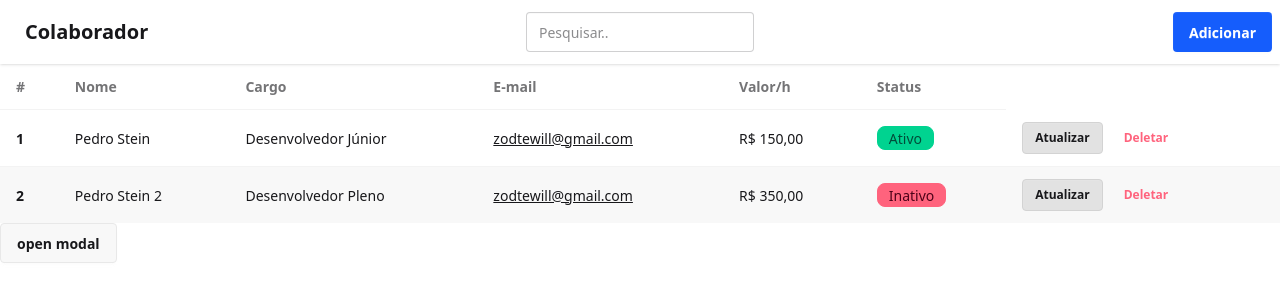
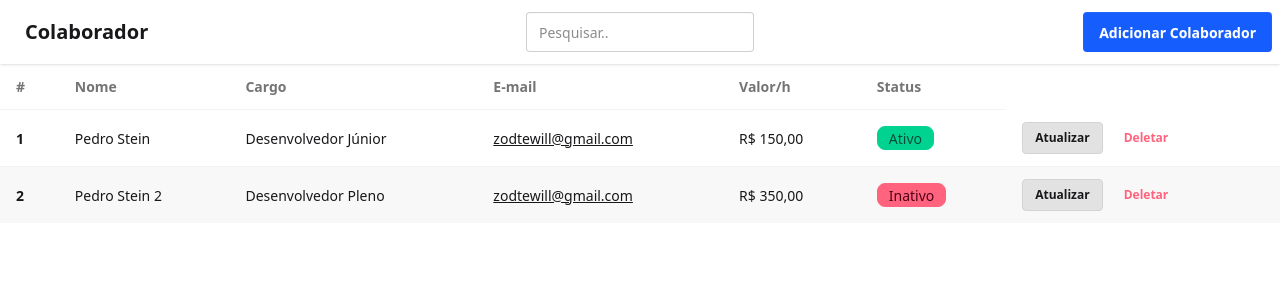
Before and after one commit to Pedro6Stein/RegistroDePrestadores, a React (Vite) app in the folder crud-frontend/: page / in a window 1280 px wide. Shown: the top 302 px of the page. Built offline with nearby package versions, Linux system fonts and the light colour scheme.

Commit message:
FIx: Arrumando a props do Modal + modal na tela
Agora nosso modal aparece normal, entretanto falta a gente organizar as props que vem do navBar

```diff
--- a/crud-frontend/src/App.jsx
+++ b/crud-frontend/src/App.jsx
@@ -4,7 +4,7 @@ import Navbar from "./components/Navbar";
 import Tablelist from "./components/Tablelist";
 
 export default function App() {
-  const [onClose, setIsOpen] = useState(false);
+  const [isOpen, setIsOpen] = useState(false);
   const [modalMode, setModalMode] = useState("add");
 
   const handleOpen = (mode) => {
@@ -15,11 +15,8 @@ export default function App() {
   const handleClose = () => setIsOpen(false);
 
   const handleSubmit = () => {
-    if (modalMode === "add") {
-      console.log("O modal foi adicionado");
-    } else {
-      console.log("O modal foi alterado");
-    }
+    if (modalMode === "add") console.log("O modal foi adicionado");
+    else console.log("O modal foi alterado");
     setIsOpen(false);
   };
 
@@ -27,7 +24,13 @@ export default function App() {
     <>
       <Navbar onOpen={() => handleOpen("add")} />
       <Tablelist />
-      <ModalForm isOpen={onClose} onClose={handleClose} />
+      <ModalForm modal={{
+        isOpen,
+        onClose: handleClose,
+        mode: modalMode,
+        onSubmit: handleSubmit,
+      }} />
+
     </>
   );
 }
--- a/crud-frontend/src/components/ModalForm.jsx
+++ b/crud-frontend/src/components/ModalForm.jsx
@@ -1,19 +1,34 @@
-export default function ModalForm(isOpen, onClose, model, onSubmit) {
+// ModalForm.jsx
+export default function ModalForm({ modal }) {
+    const { isOpen, onClose, mode, onSubmit } = modal;
+
+    if (!isOpen) return null;
+
     return (
-        <>
-            <button className="btn" onClick={() => document.getElementById('my_modal_1').showModal()}>open modal</button>
-            <dialog id="my_modal_1" className="modal">
-                <div className="modal-box">
-                    <h3 className="font-bold text-lg">Hello!</h3>
-                    <p className="py-4">Press ESC key or click the button below to close</p>
-                    <div className="modal-action">
-                        <form method="dialog">
-                            {/* if there is a button in form, it will close the modal */}
-                            <button className="btn">Close</button>
-                        </form>
-                    </div>
+        <div className="modal modal-open">
+            <div className="modal-box">
+                <h3 className="font-bold text-lg">
+                    {mode === "edit" ? "Editar Colaborador" : "Adicionar Colaborador"}
+                </h3>
+
+                <p className="py-4 text-sm text-base-content/70">
+                    Preencha os dados e clique em {mode === "edit" ? "Salvar alterações" : "Adicionar"}.
+                </p>
+
+                <div className="modal-action">
+                    <button className="btn btn-ghost" onClick={onClose}>
+                        Cancelar
+                    </button>
+                    <button
+                        className="btn btn-primary"
+                        onClick={onSubmit}
+                    >
+                        {mode === "edit" ? "Salvar alterações" : "Adicionar"}
+                    </button>
                 </div>
-            </dialog>
-        </>
+            </div>
+
+            <div className="modal-backdrop bg-black/40" onClick={onClose} />
+        </div>
     );
 }
--- a/crud-frontend/src/components/Navbar.jsx
+++ b/crud-frontend/src/components/Navbar.jsx
@@ -1,4 +1,4 @@
-export default function Navbar(onOpen) {
+export default function Navbar({ onOpen }) {
   return (
     <div className="navbar bg-base-100 shadow-sm">
       <div className="navbar-start">
@@ -7,15 +7,22 @@ export default function Navbar(onOpen) {
 
       <div className="navbar-center">
         <div className="form-control">
-                    <input type="text" placeholder="Pesquisar.." className="input input-bordered w-48 md:w-auto"></input>
+          <input
+            type="text"
+            placeholder="Pesquisar.."
+            className="input input-bordered w-48 md:w-auto"
+          />
         </div>
       </div>
 
-            <button className="navbar-end"  onOpen>
-                <a className="btn border-0 bg-blue-600 hover:bg-blue-700 text-white">
-                    Adicionar
-                </a>
+      <div className="navbar-end">
+        <button
+          className="btn border-0 bg-blue-600 hover:bg-blue-700 text-white"
+          onClick={onOpen}
+        >
+          Adicionar Colaborador
         </button>
+      </div>
     </div>
   );
 }
```
Lines whose indentation alone changed are shown as unchanged.
